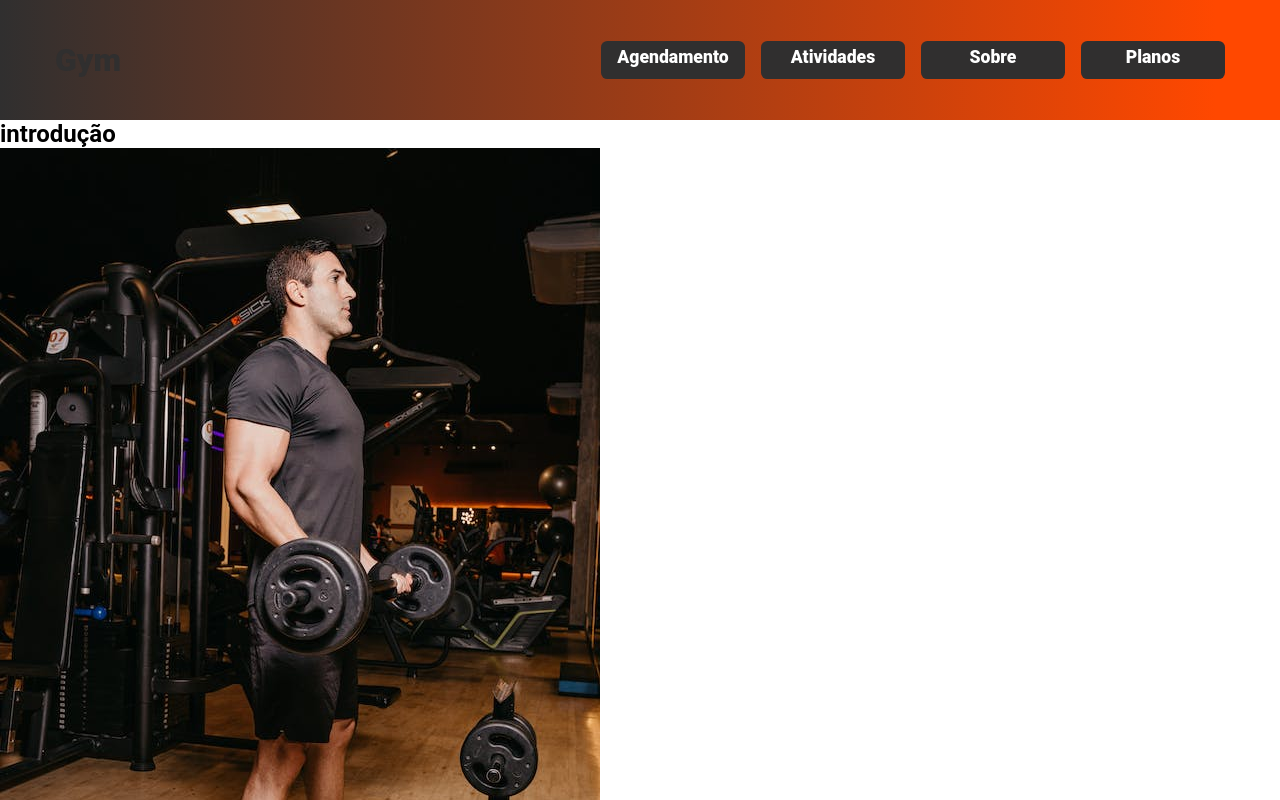
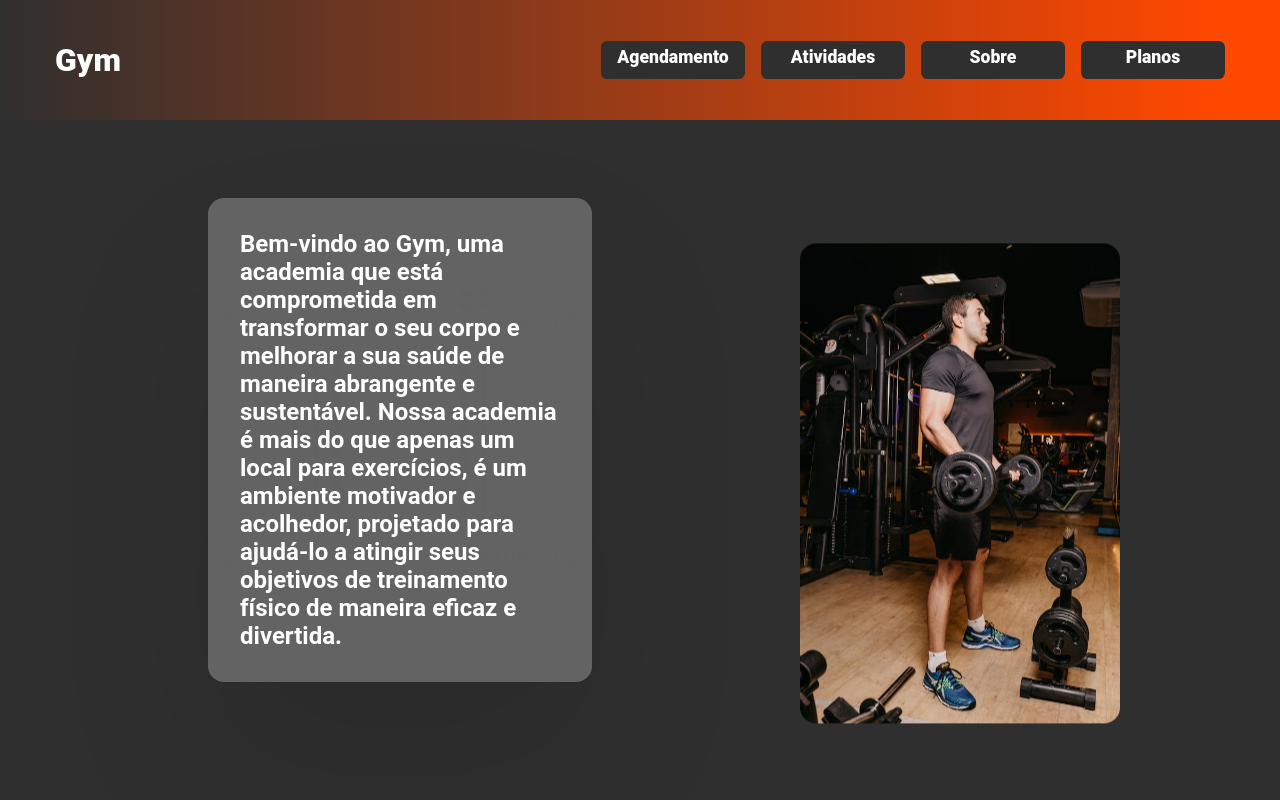
Before and after one commit to matheus-sousa1/GYM, a React (Create React App) app: page / in a window 1280 px wide. Shown: the top 800 px of the page. Built offline with nearby package versions, Linux system fonts and the light colour scheme; a web font is replaced by a local one.

Commit message:
estilização da parte principal adicionada

```diff
--- /dev/null
+++ b/src/components/content/main.css
@@ -0,0 +1,53 @@
+:root {
+  --primary: #ff4800;
+  --second: #302f2f;
+  --tertiary: #fff;
+}
+
+.container {
+  width: 100%;
+  height: 100vh;
+  background: var(--second);
+}
+
+main {
+  display: flex;
+  justify-content: center;
+  align-items: center;
+  gap: 0 10rem;
+  width:100%;
+  height:100vh;
+}
+
+main img {
+  width: 20rem;
+  position: relative;
+  bottom: 4rem;
+  right: 10rem;
+  border-radius: 1rem;
+  animation: float-image 10s linear infinite;
+}
+
+@keyframes float-image {
+  0%{
+    transform: translateY(0rem);
+  }
+  50%{
+    transform: translateY(2rem);
+  }
+  100%{
+    transform: translateY(0rem);
+  }
+}
+
+.info-gym {
+ position: relative;
+ margin: 0 13rem;
+ bottom: 5rem;
+ color: var(--tertiary);
+ background: rgba(255, 255, 255, 0.25);
+ backdrop-filter: blur(4rem);
+ box-shadow: 0 5rem 10rem rgba(0,0,0, 0.1);
+ border-radius: 1rem;
+ padding: 2rem;
+}
--- a/src/components/content/main.js
+++ b/src/components/content/main.js
@@ -2,12 +2,23 @@ import React from 'react';
 import man from '../../img/man.jpeg';
 import { Link } from "react-router-dom";
 import { FaFacebookSquare, FaYoutube, FaInstagram, FaTwitter   } from "react-icons/fa";
+import "./main.css";
 
 function Main() {
   return (
-    <div className='container'>
+    <div className="container">
      <main>
-      <h2>introdução</h2>
+        <h2 className="info-gym">
+        Bem-vindo ao Gym, uma academia que está
+        comprometida em transformar o seu corpo
+        e melhorar a sua saúde de maneira
+        abrangente e sustentável. Nossa academia
+        é mais do que apenas um local para
+        exercícios, é um ambiente motivador e
+        acolhedor, projetado para ajudá-lo a
+        atingir seus objetivos de treinamento
+        físico de maneira eficaz e divertida.
+        </h2>
       <img src={man} alt="man"/>
      </main>
      <section className='enroll'>
--- a/src/components/pages/navBar.css
+++ b/src/components/pages/navBar.css
@@ -3,6 +3,7 @@
   --second: #302f2f;
   --tertiary: #fff;
 }
+
 header {
   width: 100%;
   height: 15vh;
@@ -15,7 +16,7 @@ header {
 
 h1 {
   font-weight: 1000;
-  color: #302f2f;
+  color: var(--tertiary);
 }
 
 nav {
--- a/src/home.js
+++ b/src/home.js
@@ -1,7 +1,7 @@
 import React from "react";
 import NavBar from "./components/pages/navBar";
 import Main from "./components/content/main";
-import "./home.css"
+import "./home.css";
 
 
 function Home() {
```
